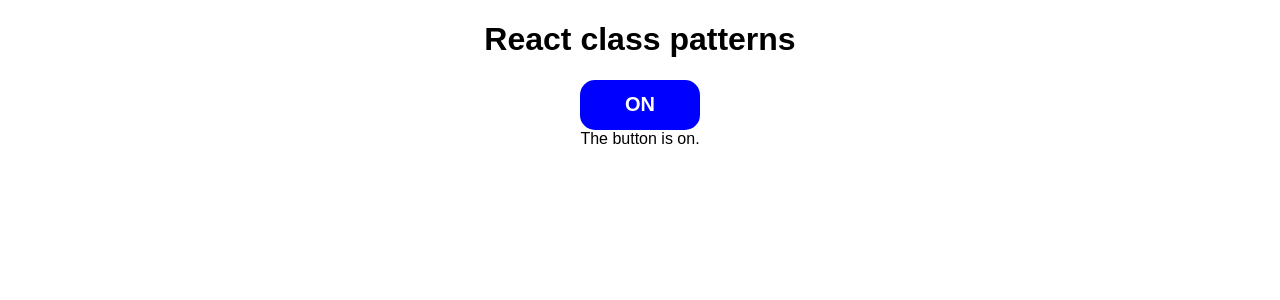
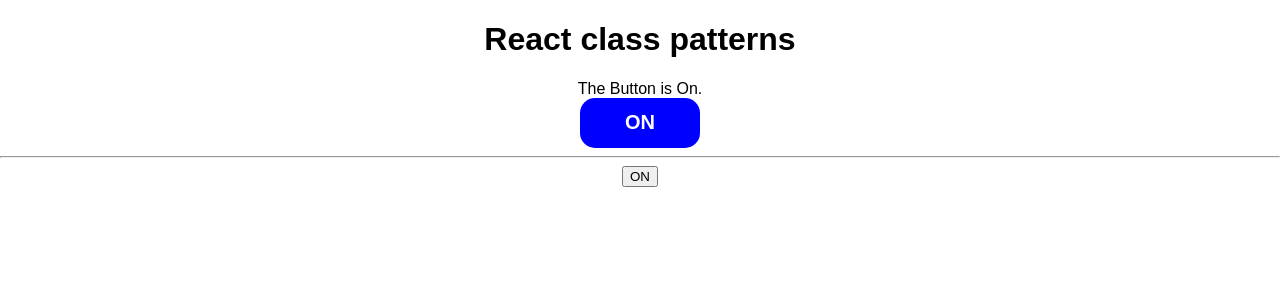
Before and after one commit to jayendra-sharan/react-class-patterns, a React (Create React App) app: page / in a window 1280 px wide. Shown: the top 300 px of the page. Built offline with nearby package versions, Linux system fonts and the light colour scheme.

Commit message:
render props

```diff
--- a/src/App.js
+++ b/src/App.js
@@ -1,5 +1,6 @@
 import './App.css';
-import CompoundToggle from './CompoundToggle';
+import RenderPropToggle from './RenderPropToggle';
+import Switch from './Switch';
 
 function App() {
   const onToggle = (...args) => {
@@ -8,13 +9,16 @@
   return (
     <div className="App">
       <h1>React class patterns</h1>
-      <CompoundToggle onToggle={onToggle}>
-        <div>
-          <CompoundToggle.Button />
-        </div>
-        <CompoundToggle.On>The button is on.</CompoundToggle.On>
-        <CompoundToggle.Off>The button is off.</CompoundToggle.Off>
-      </CompoundToggle>
+      <RenderPropToggle onToggle={onToggle}>
+        {({ on, toggle }) => (
+          <div>
+            {on ? "The Button is On." : "The Button is Off"}
+            <Switch on={on} onClick={toggle} />
+            <hr />
+            <button onClick={toggle}>{on ? "ON" : "OFF"}</button>
+          </div>
+        )}
+      </RenderPropToggle>
     </div>
   );
 }
--- /dev/null
+++ b/src/RenderPropToggle.jsx
@@ -0,0 +1,26 @@
+import React from "react";
+
+class RenderPropToggle extends React.Component {
+  static defaultProps = {
+    onToggle: () => {},
+    renderUI: () => {}
+  }
+
+  toggle = () =>
+    this.setState(
+      (currentState) => ({
+        on: !currentState.on
+      }),
+      () => this.props.onToggle(this.state.on)
+    );
+  state = { on: true };
+
+  render() {
+    return this.props.children({
+      on: this.state.on,
+      toggle: this.toggle,
+    })
+  }
+}
+
+export default RenderPropToggle;
```
